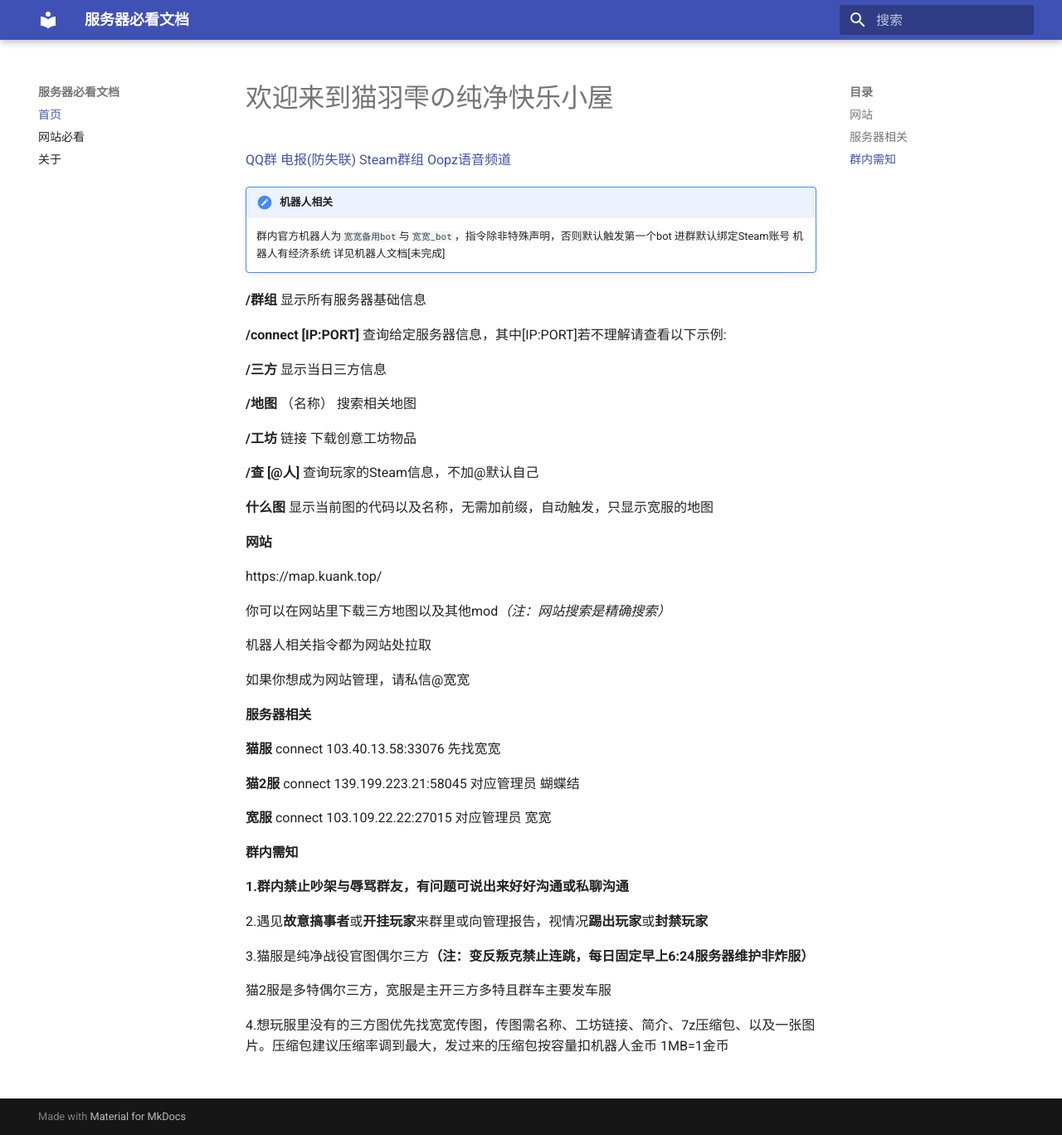
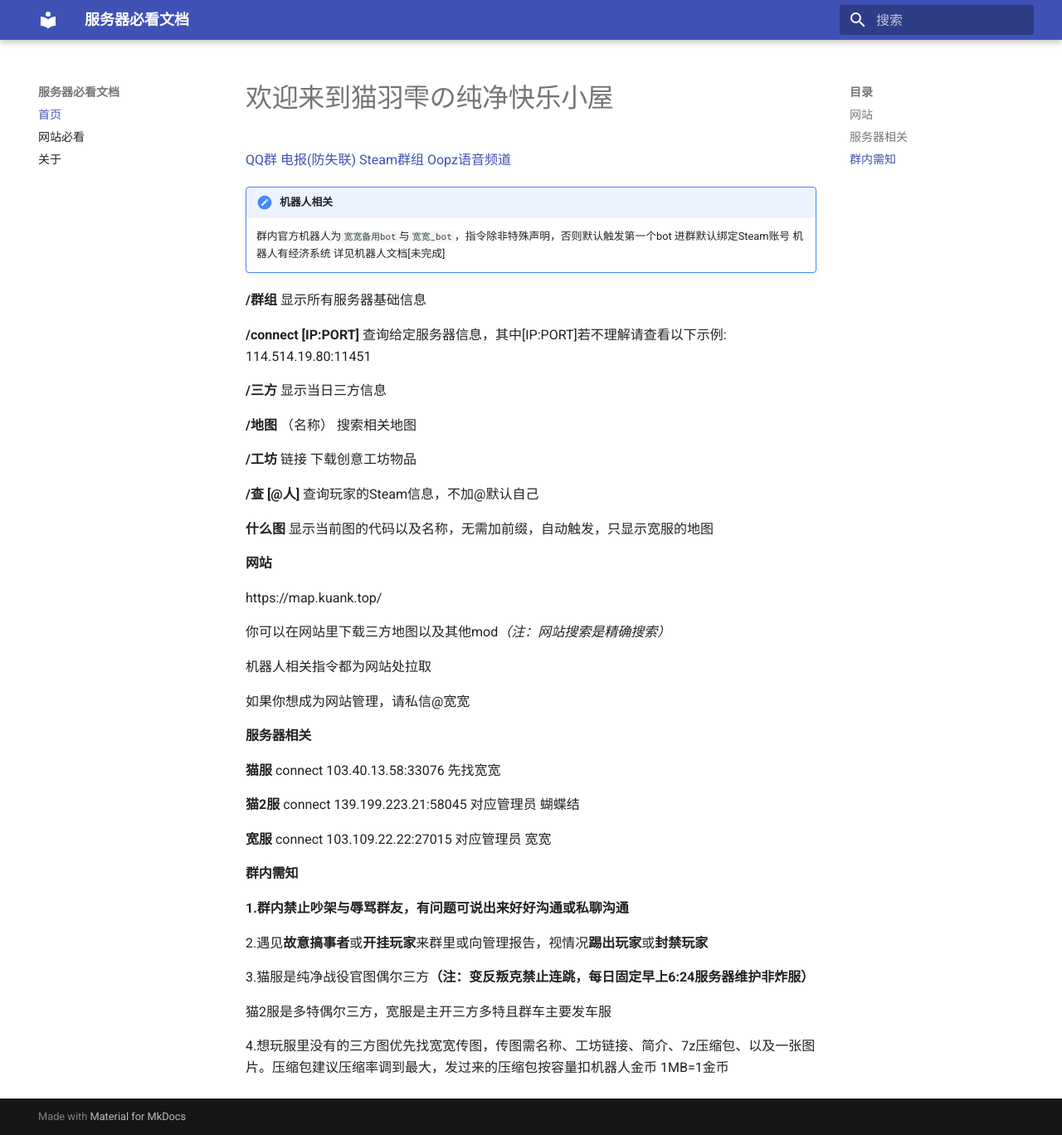
Before and after one commit to kuankqaq/kuank-docs, an MkDocs documentation site: the page built from docs/index.md, in a window 1280 px wide and 1368 px high. Shown: the whole window at 83% size. Built offline with MkDocs 1.6.1 and Material for MkDocs 9.7.7, drawn with Linux system fonts in a browser that asks for light colours.

Commit message:
Update index.md

```diff
--- a/docs/index.md
+++ b/docs/index.md
@@ -1,5 +1,5 @@
 # 欢迎来到猫羽雫の纯净快乐小屋
-[QQ群](https://qm.qq.com/cgi-bin/qm/qr?_wv=1027&authKey=BkkpO5PShOumw9ULWD6xva2GDGrK9O5bp53IVdvoAhXH9wym7yZDkp5jInu3J6%2B9&group_code=1036903896) [电报(防失联)](https://t.me/kuankqaq) [Steam群组]() [Oopz语音频道](https://oopz.cn/i/gFpuGo)
+[QQ群](https://qm.qq.com/cgi-bin/qm/qr?_wv=1027&authKey=BkkpO5PShOumw9ULWD6xva2GDGrK9O5bp53IVdvoAhXH9wym7yZDkp5jInu3J6%2B9&group_code=1036903896) [电报(防失联)](https://t.me/kuankqaq) [Steam群组](https://steamcommunity.com/chat/invite/nNfXxCse) [Oopz语音频道](https://oopz.cn/i/gFpuGo)
 
 !!! note "机器人相关"
 	群内官方机器人为`宽宽备用bot`与`宽宽_bot`，指令除非特殊声明，否则默认触发第一个bot
@@ -8,7 +8,7 @@
 
 **/群组** 显示所有服务器基础信息
 
-**/connect [IP:PORT]** 查询给定服务器信息，其中[IP:PORT]若不理解请查看以下示例:
+**/connect [IP:PORT]** 查询给定服务器信息，其中[IP:PORT]若不理解请查看以下示例: 114.514.19.80:11451
 
 **/三方** 显示当日三方信息
 
```
